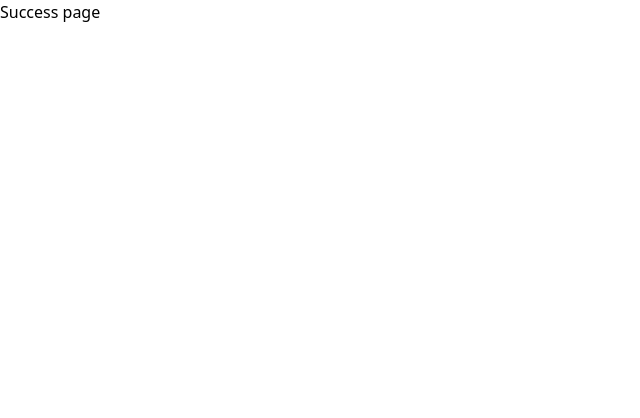
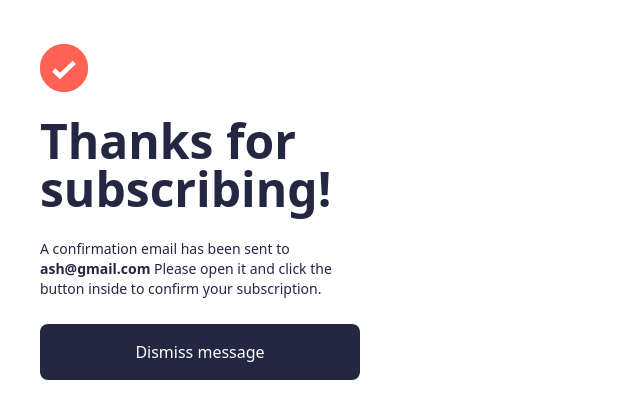
Before and after one commit to kvabhinav/Newsletter--frontend-mentor, a React (Create React App) app: page /success in a window 1280 px wide. Shown: the top 418 px of the page, without its empty margins (0-640 px from the left). Built offline with nearby package versions, Linux system fonts and the light colour scheme.

Commit message:
success page design

```diff
--- a/src/pages/Success.js
+++ b/src/pages/Success.js
@@ -1,7 +1,14 @@
-export default function Success(){
-    return(
-        <div>
-            <h1 className="">Success page</h1>
+import iconlist from '../images/iconlist.svg'
+
+export default function Success() {
+    return (
+        <div className="bg-white w-[400px] h-[420px] rounded-3xl p-10 flex flex-col justify-between items-center">
+            <div className="mt-1 lg:mt-0 w-12 h-12 bg-tomato rounded-full flex justify-center lg:items-center self-start">
+                <img src={iconlist} alt="tic symbol" width={50} height={50}></img>
+            </div>
+            <h1 className='text-5xl font-bold text-darkSlateGrey'>Thanks for subscribing!</h1>
+            <p className='text-sm font-medium text-darkSlateGrey'>A confirmation email has been sent to <span className='font-bold'>ash@gmail.com</span> Please open it and click the button inside to confirm your subscription.</p>
+            <button className='text-white font-medium bg-darkSlateGrey hover:bg-gradient-to-r from-pink-500 to-tomato   w-80  lg:w-full h-14 text-center rounded-lg'>Dismiss message</button>
         </div>
     )
 }
```
